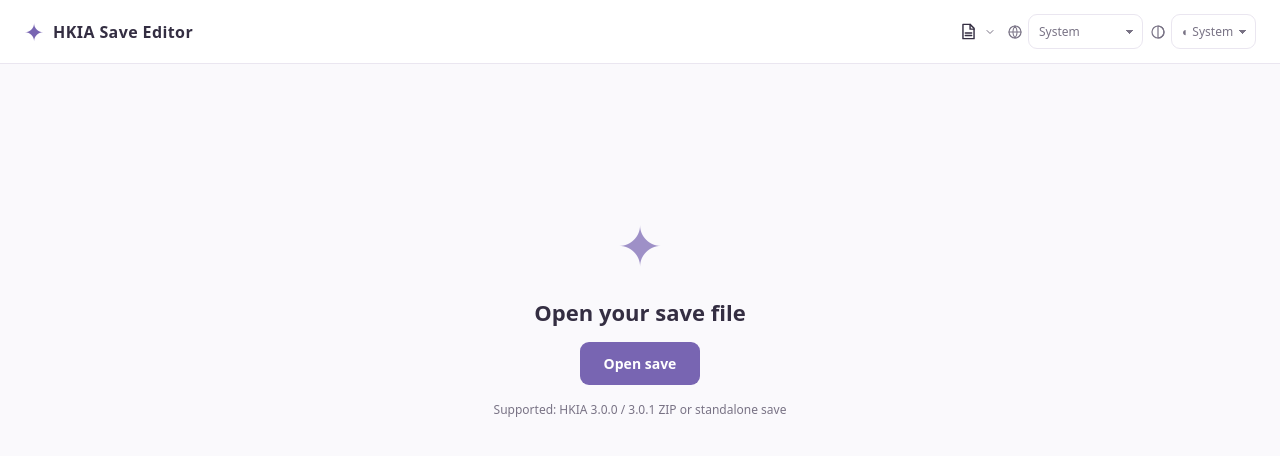
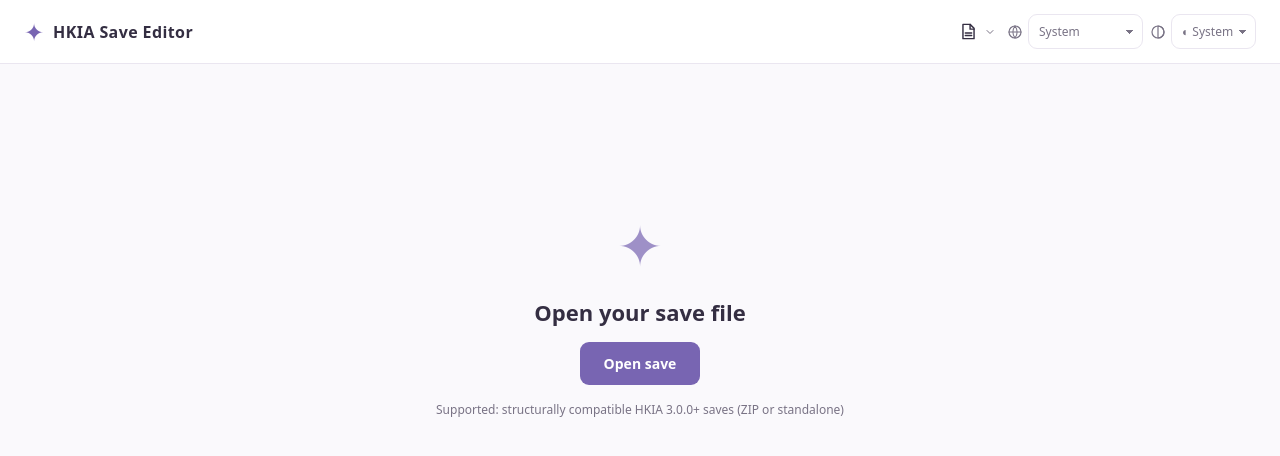
Before and after one commit to Yumekiraboshi/HKIA-Save-Editor, a Svelte app: page / in a window 1280 px wide. Shown: the top 456 px of the page. Built offline with nearby package versions, Linux system fonts and the light colour scheme.

Commit message:
Describe supported structural compatibility instead of hardcoding two releases

```diff
--- a/src/ui-copy.ts
+++ b/src/ui-copy.ts
@@ -65,7 +65,7 @@ export const messages={
     "typeIssue": "このファイルは対応形式ではありません",
     "unknown": "確認できないエラー",
     "savedDate": "記録日時を変更",
-    "openHint": "対応形式：HKIA 3.0.0 / 3.0.1 のZIPまたは単体セーブ",
+    "openHint": "対応形式：HKIA 3.0.0以降の構造互換セーブ（ZIP・単体）",
     "noFile": "セーブ未選択",
     "verifiedNames": "名前を照合できた項目",
     "unverifiedNames": "名前未照合",
@@ -145,7 +145,7 @@ export const messages={
     "typeIssue": "This file format is not supported",
     "unknown": "Unknown error",
     "savedDate": "Change record date",
-    "openHint": "Supported: HKIA 3.0.0 / 3.0.1 ZIP or standalone save",
+    "openHint": "Supported: structurally compatible HKIA 3.0.0+ saves (ZIP or standalone)",
     "noFile": "No save selected",
     "verifiedNames": "Named items",
     "unverifiedNames": "Unmatched names",
```
